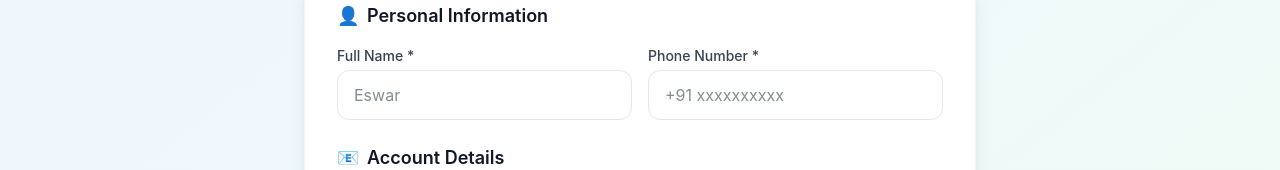
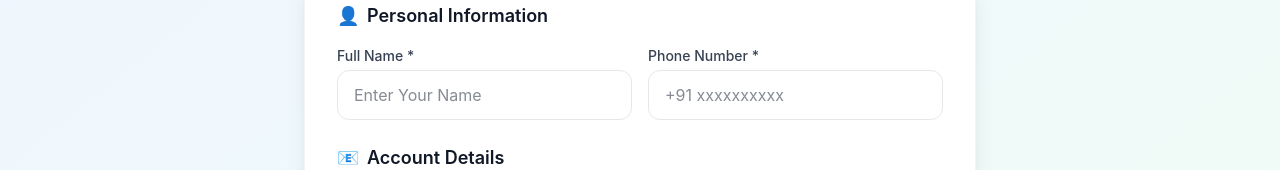
Before and after one commit to Eswar332/Jayansh, a Next.js app: page /register in a window 1280 px wide. Shown: the part 307-477 px from the top of the page. Built offline with nearby package versions, Linux system fonts and the light colour scheme.

Commit message:
Name Placeholder

```diff
--- a/src/app/register/page.tsx
+++ b/src/app/register/page.tsx
@@ -139,7 +139,7 @@ export default function RegisterPage() {
                     value={form.name}
                     onChange={(e) => updateForm("name", e.target.value)}
                     className="w-full border border-gray-200 rounded-xl px-4 py-3 focus:outline-none focus:ring-2 focus:ring-blue-500"
-                    placeholder="Eswar"
+                    placeholder="Enter Your Name"
                   />
                 </div>
                 <div>
```
